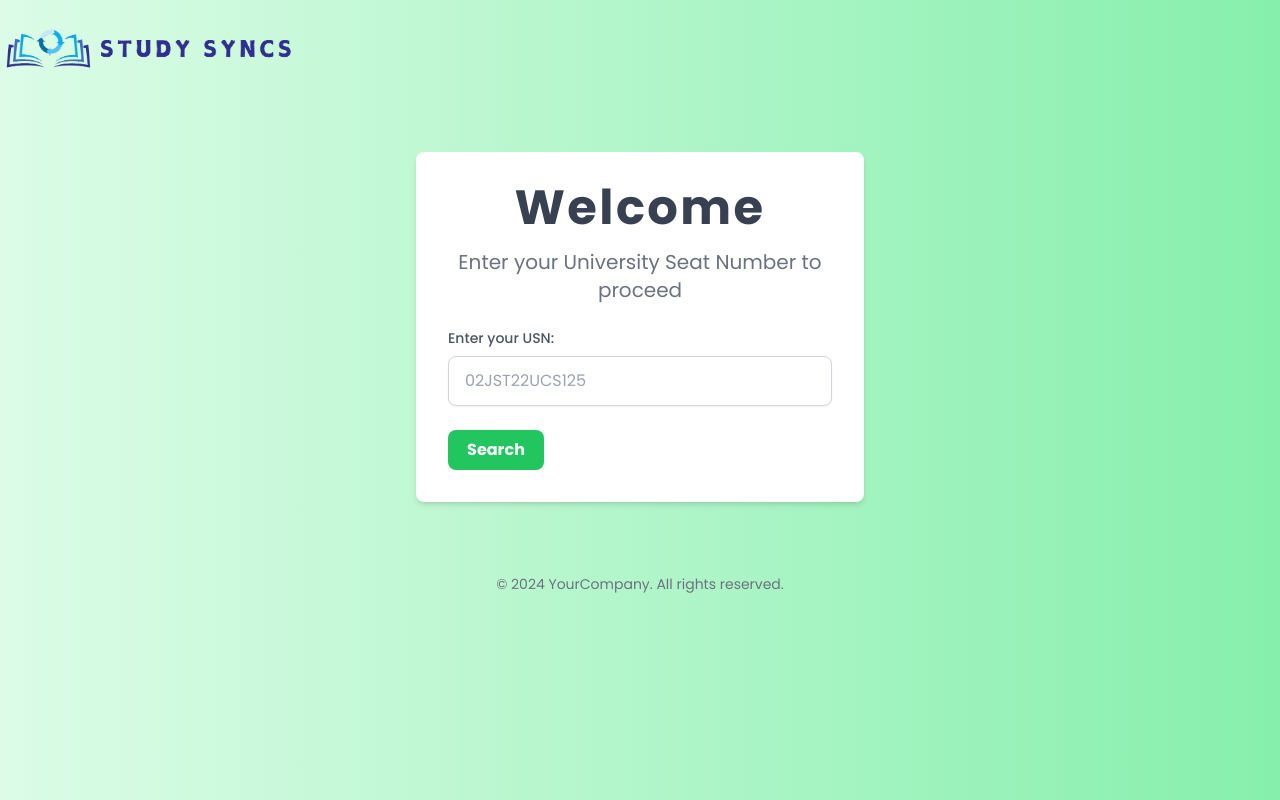
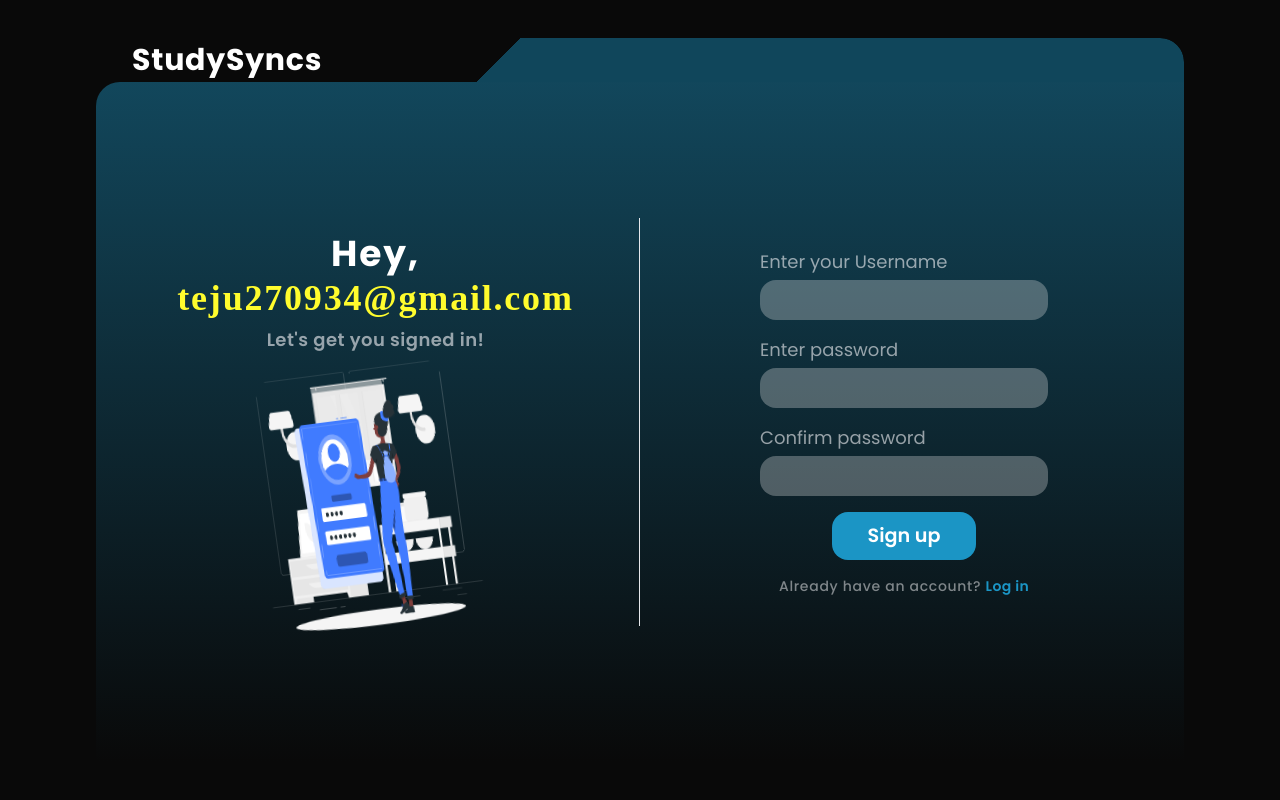
Before and after one commit to Vasudevshetty/studysyncs-v2, a React (Vite) app in the folder client/: page /signup in a window 1280 px wide. Built offline with nearby package versions, Linux system fonts and the light colour scheme.

Commit message:
done with the login and singup page desing thing

```diff
--- a/client/src/components/Home/Navbar.jsx
+++ b/client/src/components/Home/Navbar.jsx
@@ -34,10 +34,10 @@ function Navbar() {
 
         <div className="flex items-center gap-8">
           {/* Login Button */}
-          <button className="flex items-center gap-1 text-xs rounded-3xl px-3 py-1 md:px-6 md:py-2 hover:bg-login-bg-hover bg-login-bg border border-opacity-10">
+          <Link  to="/login" className="flex items-center gap-1 text-xs rounded-3xl px-3 py-1 md:px-6 md:py-2 hover:bg-login-bg-hover bg-login-bg border border-opacity-10">
             <FiUser size={22} />
             <span className="font-medium md:text-[16px]">Login</span>
-          </button>
+          </Link>
 
           {/* Mobile/Tablet Menu Icon */}
           <button onClick={() => setIsOpen(!isOpen)} className="text-white">
@@ -48,7 +48,7 @@ function Navbar() {
 
       {/* Slide-in Menu for Mobile/Tablet */}
       <div
-        className={`fixed top-0 right-0 h-full bg-gradient-to-br from-primary-blue to-secondary-blue transform ${
+        className={`fixed top-0 right-0 h-full bg-primary-blue transform ${
           isOpen ? "translate-x-0" : "translate-x-full"
         } transition-transform duration-300 w-3/4 sm:w-2/3 md:w-1/2 z-50 lg:hidden`}
       >
--- a/client/src/pages/Login.jsx
+++ b/client/src/pages/Login.jsx
@@ -3,8 +3,16 @@ import { Link } from "react-router-dom";
 import UtilLayout from "./UtilLayout";
 import TypingAnimation from "../components/Home/TypingAnimation"; // Import the TypingAnimation component
 import HoverCard from "@/components/Home/HoverCard";
+import { useState } from "react";
+import { FiEye, FiEyeOff } from "react-icons/fi";
 
 function Login() {
+  const [showPassword, setShowPassword] = useState(false); // State for password visibility
+
+  const togglePasswordVisibility = () => {
+    setShowPassword((prev) => !prev); // Toggle the password visibility
+  };
+
   return (
     <UtilLayout>
       <div className="flex flex-col lg:flex-row items-center justify-center lg:justify-evenly h-full w-full p-4">
@@ -43,7 +51,7 @@ function Login() {
             <input className="p-2 rounded-2xl bg-[#E3E3E350]" type="email" />
           </div>
 
-          <div className="flex flex-col gap-1 w-full sm:w-4/5 md:w-3/5 ">
+          <div className="flex flex-col gap-1 w-full sm:w-4/5 md:w-3/5 relative">
             <div className="flex justify-between items-center w-full">
               <label className="text-gray-100/60 text-sm md:text-md lg:text-lg">
                 Enter password
@@ -55,7 +63,22 @@ function Login() {
                 Forgot password?
               </Link>
             </div>
-            <input className="p-2 rounded-2xl bg-[#E3E3E350]" type="password" />
+            <input
+              className="p-2 rounded-2xl bg-[#E3E3E350] pr-10" // Added padding for the icon
+              type={showPassword ? "text" : "password"} // Toggle between text and password
+            />
+            <button
+              type="button"
+              onClick={togglePasswordVisibility}
+              className="absolute right-3 top-10" // Position the icon within the input
+              aria-label="Toggle password visibility"
+            >
+              {showPassword ? (
+                <FiEye size={18} className="text-gray-100  " />
+              ) : (
+                <FiEyeOff size={18} className="text-gray-100 " />
+              )}
+            </button>
           </div>
 
           {/* Remember me section aligned to the start */}
@@ -76,7 +99,7 @@ function Login() {
 
           {/* Login button and sign up link */}
           <div className="flex items-center justify-center w-full sm:w-4/5 md:w-3/5 flex-col gap-2">
-            <button className="bg-primary-blue h-10 md:h-12 w-24 md:w-32 text-sm sm:text-base md:text-[1.2rem] rounded-2xl text-white font-semibold active:bg-secondary-blue active:translate-y-1">
+            <button className="bg-primary-blue h-12  w-36 text-base md:text-[1.2rem] rounded-2xl text-white font-semibold active:bg-secondary-blue active:translate-y-1">
               Login
             </button>
             <p className="text-gray-100/50 text-xs sm:text-xs md:text-sm mt-2 tracking-wider font-medium">
--- a/client/src/pages/Signup.jsx
+++ b/client/src/pages/Signup.jsx
@@ -1,58 +1,75 @@
-const Signup = () => {
+/* eslint-disable react/no-unescaped-entities */
+import { Link } from "react-router-dom";
+import UtilLayout from "./UtilLayout";
+import HoverCard from "@/components/Home/HoverCard";
+
+function Signup({ unmaskedEmail = "teju270934@gmail.com" }) {
   return (
-    <div className="w-full bg-gradient-to-r from-green-100 to-green-300 min-h-screen">
-      {/* Logo */}
-      <img src="/logo.png" className="h-12 sm:h-24 mb-6" alt="Logo" />
+    <UtilLayout>
+      <div className="flex flex-col lg:flex-row items-center justify-center lg:justify-evenly h-full w-full p-4">
+        {/* Left side with welcome text and image */}
+        <div className="border-b lg:border-b-0 lg:border-r flex flex-col w-full lg:w-1/2 p-4 items-center justify-center mb-4 lg:mb-0">
+          <div className="w-full flex flex-col items-start lg:items-center">
+            <h1 className="text-white font-bold text-xl sm:text-2xl md:text-3xl lg:text-4xl tracking-wider text-left lg:text-center flex flex-col gap-1">
+              Hey,
+              <span className="text-primary-yellow font-segoe-script font-bold ">
+                {unmaskedEmail}
+              </span>
+            </h1>
+            <h2 className="text-gray-100/60 text-sm sm:text-md md:text-lg lg:text-lg tracking-wide font-semibold mt-2 lg:mt-2">
+              Let's get you signed in!
+            </h2>
+          </div>
+          <HoverCard>
+            <img
+              src="/Home/Login.png"
+              className="h-52 w-52 lg:h-[43vh] lg:w-auto rounded-full mt-4 lg:mt-0"
+              alt="Login illustration"
+            />
+          </HoverCard>
+        </div>
 
-      <div className="flex flex-col items-center justify-center p-4 sm:p-6 lg:p-8">
-        {/* Form Container */}
-        <div className="w-full max-w-md mx-auto bg-white rounded-lg shadow-md p-8">
-          <h1 className="text-5xl font-bold tracking-wider text-center mb-4 text-gray-700">
-            Welcome
-          </h1>
-          <h2 className="text-xl text-gray-500 mb-6 text-center">
-            Enter your University Seat Number to proceed
-          </h2>
+        {/* Right side with form */}
+        <div className="flex flex-col gap-4 w-full lg:w-1/2 p-4 lg:p-6 items-center justify-center">
+          <div className="flex flex-col gap-1 w-full sm:w-4/5 md:w-3/5 ">
+            <label className="text-gray-100/60 text-sm md:text-md lg:text-lg">
+              Enter your Username
+            </label>
+            <input className="p-2 rounded-2xl bg-[#E3E3E350]" type="email" />
+          </div>
 
-          {/* Form */}
-          <form className="space-y-6">
-            <div className="flex flex-col">
-              <label
-                htmlFor="usn"
-                className="mb-2 text-gray-600 font-medium text-sm"
+          <div className="flex flex-col gap-1 w-full sm:w-4/5 md:w-3/5 ">
+            <label className="text-gray-100/60 text-sm md:text-md lg:text-lg">
+              Enter password
+            </label>
+            <input className="p-2 rounded-2xl bg-[#E3E3E350]" type="password" />
+          </div>
+          <div className="flex flex-col gap-1 w-full sm:w-4/5 md:w-3/5 ">
+            <label className="text-gray-100/60 text-sm md:text-md lg:text-lg">
+              Confirm password
+            </label>
+            <input className="p-2 rounded-2xl bg-[#E3E3E350]" type="password" />
+          </div>
+
+          {/* Login button and sign up link */}
+          <div className="flex items-center justify-center w-full sm:w-4/5 md:w-3/5 flex-col gap-2">
+            <button className="bg-primary-blue h-12 w-36   text-base md:text-[1.2rem] rounded-2xl text-white font-semibold active:bg-secondary-blue active:translate-y-1">
+              Sign up
+            </button>
+            <p className="text-gray-100/50 text-xs sm:text-xs md:text-sm mt-2 tracking-wider font-medium">
+              Already have an account?{" "}
+              <Link
+                to="/login"
+                className="text-primary-blue font-semibold hover:underline tracking-wide"
               >
-                Enter your USN:
-              </label>
-              <div className="relative">
-                <input
-                  id="usn"
-                  type="text"
-                  placeholder="02JST22UCS125"
-                  className="w-full px-4 py-3 pr-10 border border-gray-300 rounded-lg shadow-sm focus:outline-none focus:ring-2 focus:ring-green-500 focus:border-transparent"
-                />
-                <span className="absolute inset-y-0 right-0 flex items-center pr-3 text-gray-500">
-                  <i className="fas fa-user"></i>
-                </span>
-              </div>
-            </div>
-
-            {/* Search Button */}
-            <button
-              type="submit"
-              className="w-1/4  bg-green-500 hover:bg-green-600 text-white font-bold py-2 px-4 rounded-lg transition-transform transform hover:scale-105 duration-300 ease-in-out"
-            >
-              Search
-            </button>
-          </form>
+                Log in
+              </Link>
+            </p>
+          </div>
         </div>
       </div>
-
-      {/* Footer */}
-      <footer className="mt-10 text-center text-gray-500 text-sm">
-        © 2024 YourCompany. All rights reserved.
-      </footer>
-    </div>
+    </UtilLayout>
   );
-};
+}
 
 export default Signup;
--- /dev/null
+++ b/client/src/pages/UsnVerification.jsx
@@ -0,0 +1,5 @@
+function UsnVerification() {
+  return
+}
+
+export default UsnVerification;
```
